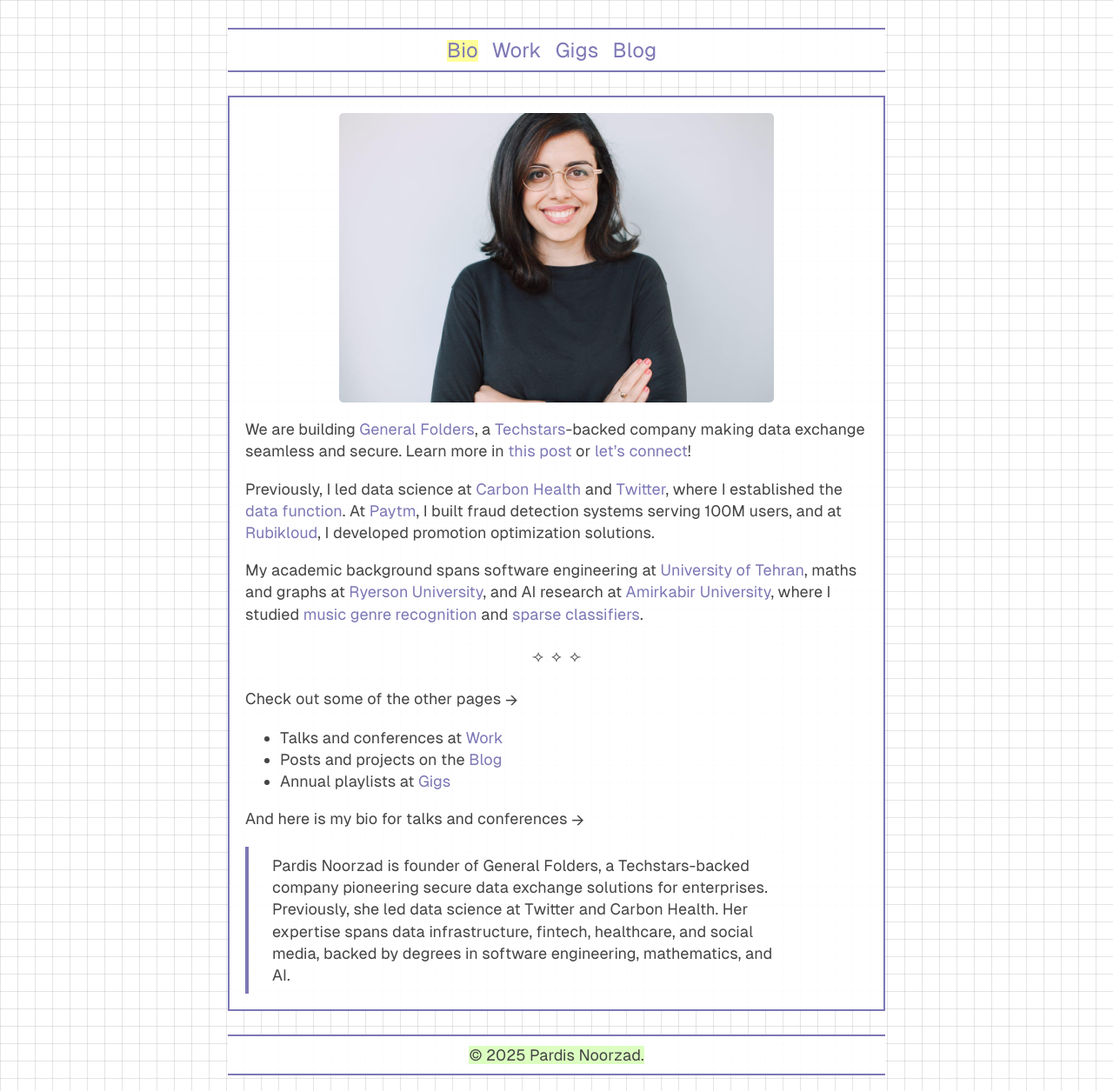
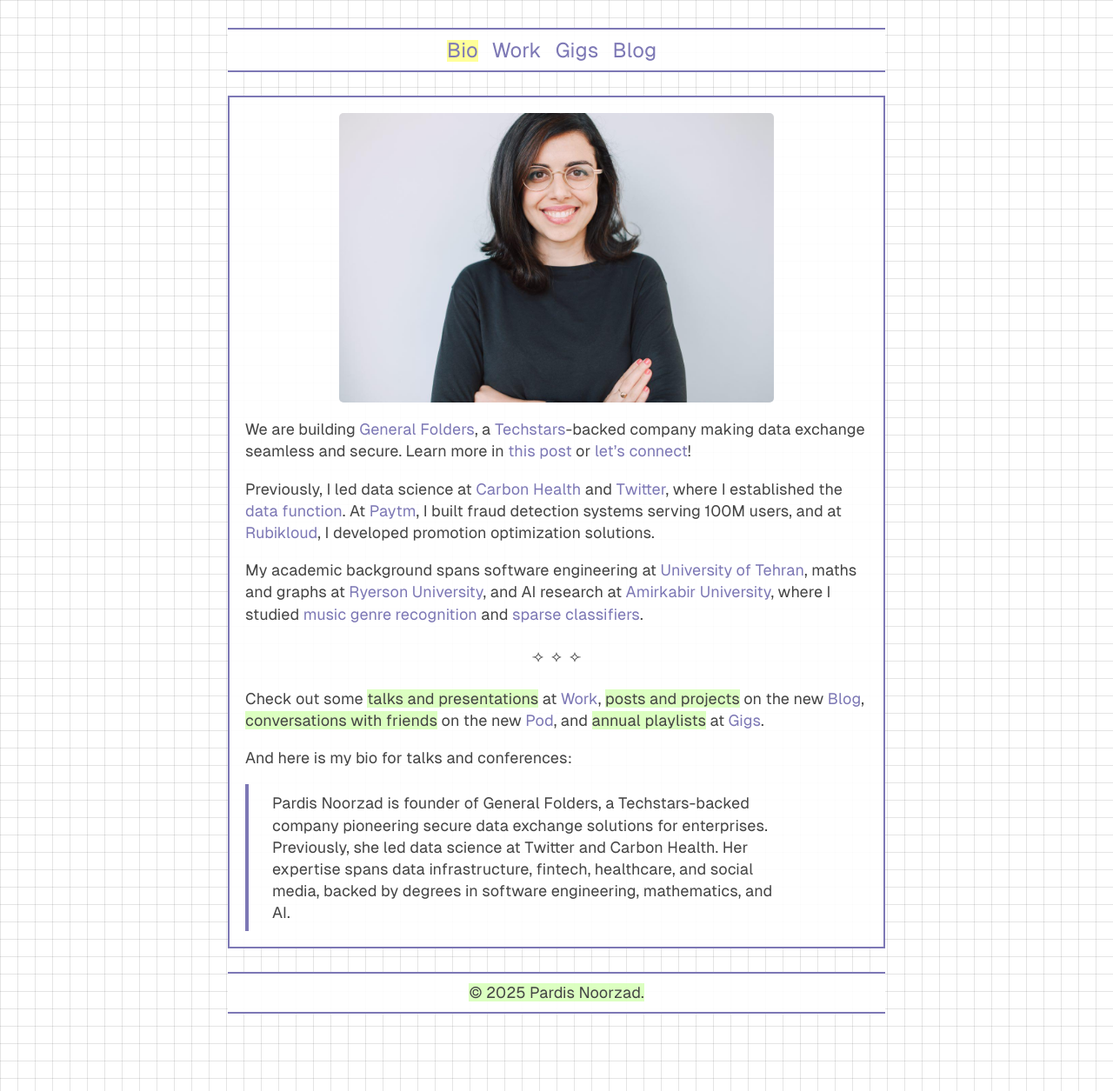
Before and after one commit to djpardis/djpardis.github.io, a Jekyll site: the page built from index.md, in a window 1280 px wide. Shown: the whole page at 87% size. Built offline with Jekyll 4.4.1, drawn with Linux system fonts in a browser that asks for light colours.

Commit message:
Add Pod page with styling, update index page highlights, and add NEW! superscript to navigation

```diff
--- a/_layouts/default.html
+++ b/_layouts/default.html
@@ -19,9 +19,9 @@
             <center>
               {% for node in site.pages_list %}
                 {% if page.title == node[0] %}
-                  <span style="background-color: #FFFF99"><a href="{{ node[1]  }}">{{ node[0] }}</a></span>
+                  <span style="background-color: #FFFF99"><a href="{{ node[1]  }}">{{ node[0] }}{% if node[0] == 'Pod' %}<sup style="color: #FF8C00; font-family: 'Comic Sans MS', cursive, sans-serif; font-size: 0.6em; font-weight: bold;">NEW!</sup>{% endif %}</a></span>
                 {% else %}
-                  <a href="{{ node[1]  }}">{{ node[0] }}</a>
+                  <a href="{{ node[1]  }}" {% if node[0] == 'Pod' %}class="pod-link"{% endif %}>{{ node[0] }}{% if node[0] == 'Pod' %}<sup style="color: #FF8C00; font-family: 'Comic Sans MS', cursive, sans-serif; font-size: 0.6em; font-weight: bold;">NEW!</sup>{% endif %}</a>
                 {% endif %}
                  &nbsp;
               {% endfor %}
--- a/index.md
+++ b/index.md
@@ -50,12 +50,13 @@
     <span>&#10210;&nbsp;&nbsp;&#10209;&nbsp;&nbsp;&#10211;</span>
 </div>
 
-Check out some of the other pages <span style="vertical-align: middle;">→</span>
-- Talks and conferences at [Work](/work)
-- Posts and projects on the [Blog](/blog)
-- Annual playlists at [Gigs](/gigs)
+Check out some
+<span style="background-color: rgba(140,255,50,0.3);">talks and presentations</span> at [Work](/work),
+<span style="background-color: rgba(140,255,50,0.3);">posts and projects</span> on the new [Blog](/blog),
+<span style="background-color: rgba(140,255,50,0.3);">conversations with friends</span> on the new [Pod](/pod), and
+<span style="background-color: rgba(140,255,50,0.3);">annual playlists</span> at [Gigs](/gigs).
 
-And here is my bio for talks and conferences <span style="vertical-align: middle;">→</span>
+And here is my bio for talks and conferences:
 
 > Pardis Noorzad is founder of General Folders, a Techstars-backed company pioneering secure data exchange solutions for enterprises.
 > Previously, she led data science at Twitter and Carbon Health. Her expertise spans data infrastructure, fintech,
--- a/public/css/custom-styles.css
+++ b/public/css/custom-styles.css
@@ -181,6 +181,7 @@
   display: inline;
   box-decoration-break: clone;
   -webkit-box-decoration-break: clone;
+  padding: 0 2px;
 }
 
 .highlight-text::before,
@@ -193,6 +194,11 @@
   bottom: 0;
   background-color: rgba(140,255,50,0.3);
   z-index: -1;
+}
+
+/* Pod link styling */
+.pod-link:hover, .pod-link:active {
+  background-color: #FFFF99;
 }
 
 /* Page styling */
```
Also changed, not shown: pod.md (added, +40 -0 lines).
